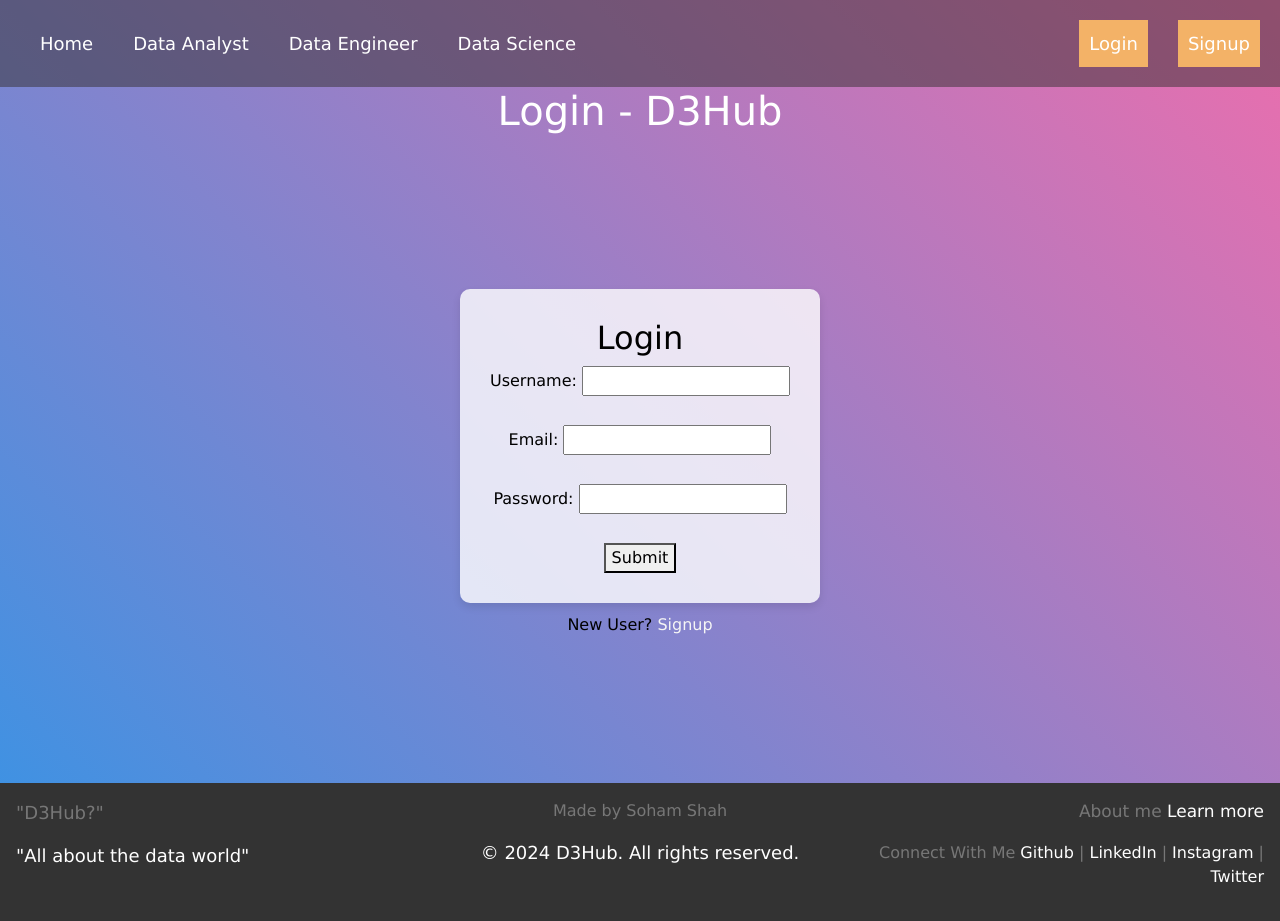
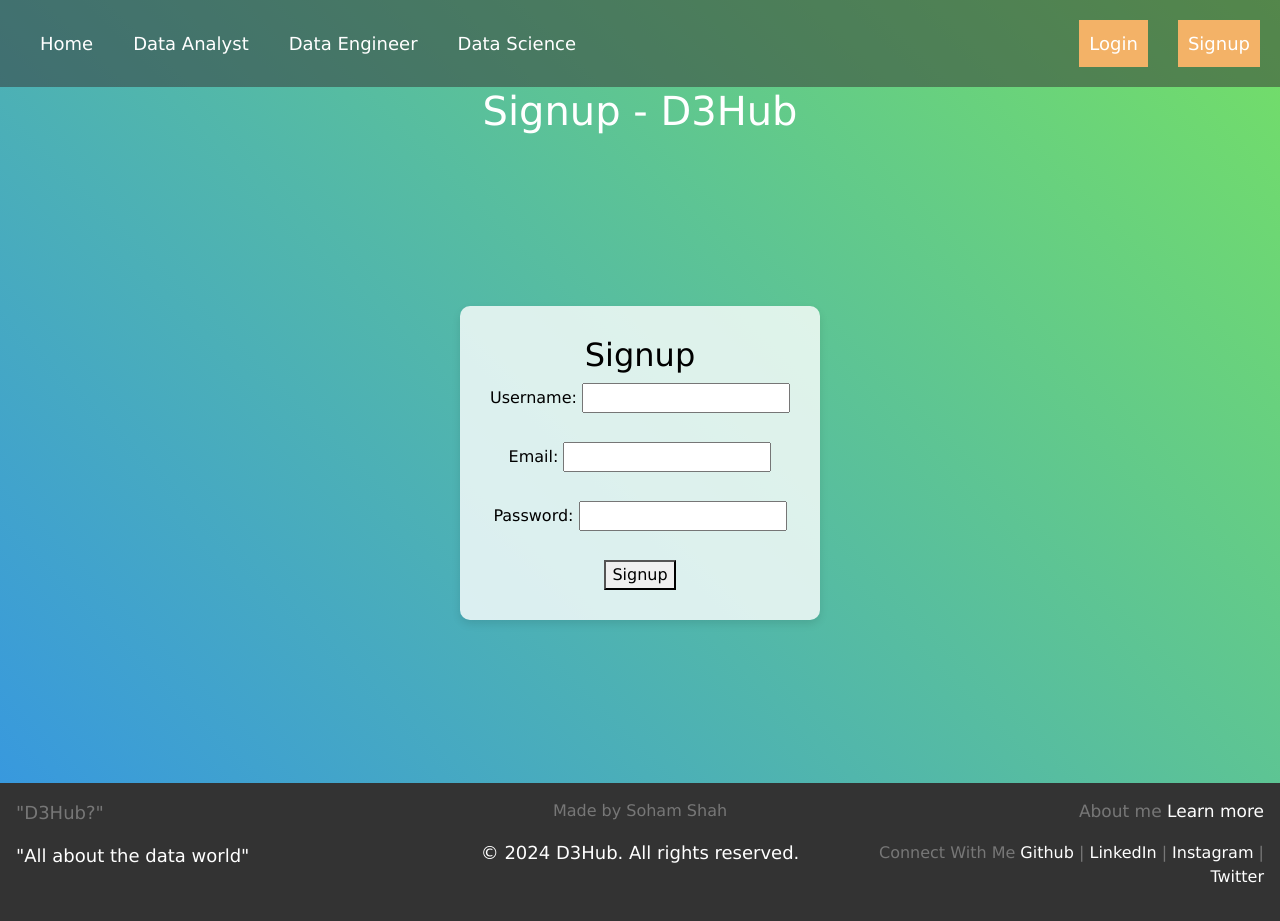
Before and after one commit to soham7998/Final_project-TYIT, a Flask app: page /login in a window 1280 px wide. Run offline with Flask 3, Linux system fonts and the light colour scheme; some libraries are stand-ins or nearby versions.

Commit message:
Update login.html

```diff
--- a/templates/login.html
+++ b/templates/login.html
@@ -3,43 +3,28 @@
 <head>
     <meta charset="UTF-8">
     <meta name="viewport" content="width=device-width, initial-scale=1.0">
-    <title>Login - D3Hub</title>
+    <title>Signup - D3Hub</title>
     <link rel="stylesheet" href="https://maxcdn.bootstrapcdn.com/bootstrap/4.5.2/css/bootstrap.min.css">
-    <link rel="stylesheet" href="https://stackpath.bootstrapcdn.com/bootstrap/4.5.2/css/bootstrap.min.css">
-    <link rel="icon" href="./static/react.png"  sizes="34x34"/>
+    <link rel="icon" href="./static/react.png"  sizes="34x34" />
     <!-- <script>
-   function getcookie() {
-    console.log("Login working");
-    let [username,password] = [document.getElementById('username').value,document.getElementById('password').value]
-    let [cookiename,cookiepassword]=[document.cookie.split("=")[0],(document.cookie.split("=")[1]).split('+')[0]];
-    if (cookiename === username) {
-        if (password === cookiepassword) {
-            alert("Login SuccessFul")
-            window.location.href="http://soham27.pythonanywhere.com/";
-        }
-        else{
-            alert("Not Successful")
-            setTimeout(function () {
-                document.getElementById('username').value = '';
-                document.getElementById('password').value = '';
-            }, 2000);
+       function cookiemail() {
+    let [username,email,password] = [document.getElementById('username').value,document.getElementById('email').value,document.getElementById('password').value]
+    document.cookie =`${username}=${password + '+' + email}; expires=Fri, 31 Dec 9999 23:59:59 GMT; path=/;`
 }
 
-    }
-}
     </script> -->
     <style>
         body {
     font-family: Verdana, Geneva, Tahoma, sans-serif;
     margin: 0;
     padding: 0;
-            background: linear-gradient(45deg, #3494E6, #EC6EAD);
+    background: linear-gradient(45deg, #3494E6, #74df66);
     background-size: cover;
     color: white;
 }
 
 header {
-            background-color:none;
+    background-color: none;
     color: white;
     padding: 0px;
     text-align: center;
@@ -84,7 +69,7 @@
 }
 
 .navbar-right {
-            display:flexbox;
+    display: flexbox;
     align-items: center;
 }
 
@@ -98,33 +83,30 @@
     font-family: Verdana, Geneva, Tahoma, sans-serif;
 }
 
-        .login-container {
+.signup-container {
     display: flex;
     flex-direction: column;
     align-items: center;
     justify-content: center;
     height: 80vh;
+    padding: 0 20px;
 }
 
-        .login-form {
+.signup-form {
     background-color: rgba(255, 255, 255, 0.8);
     padding: 30px;
     box-shadow: 0 4px 8px rgba(0, 0, 0, 0.1);
     text-align: center;
     border-radius: 10px;
+    max-width: 600px; /* Set a maximum width for the form */
+    margin: 0 auto; /* Center the form horizontally */
 }
 
-        .login-form h2 {
+.signup-form h2 {
     color: black;
 }
 
-        .login-form label {
-            color: black;
-        }
-
-        .signup-link {
-            margin-top: 10px;
-            text-align: center;
+.signup-form label {
     color: black;
 }
 
@@ -137,10 +119,37 @@
     padding: 16px;
     background-color: #333;
 }
+
 a {
     text-decoration: none;
-        color: whitesmoke; /* This makes the link color the same as its parent element's color */
+    color: whitesmoke;
 }
+
+/* Media Queries for responsiveness */
+@media (max-width: 768px) {
+    .navbar {
+        flex-direction: column;
+        align-items: stretch;
+    }
+
+    .navbar a,
+    .navbar-right button {
+        margin: 10px 0;
+    }
+
+    .navbar-right {
+        margin-top: 10px;
+    }
+
+    .signup-container {
+        padding: 0 10px;
+    }
+
+    .signup-form {
+        max-width: 100%;
+    }
+}
+
 
     </style>
 </head>
@@ -162,36 +171,14 @@
     </div>
 
     <header>
-        <h1>Login - D3Hub</h1>
+        <h1>Signup - D3Hub</h1>
     </header>
-   {% with messages = get_flashed_messages(with_categories=true) %}
-    {% if messages %}
-        <div class="container mt-3 d-flex justify-content-center align-items-center">
-            <div id="flash-message" class="alert alert-info alert-dismissible fade show" role="alert">
-                {% for category, message in messages %}
-                    {{ message }}
-                {% endfor %}
-                <!-- <button type="button" class="close" data-dismiss="alert" aria-label="Close">
-                    <span aria-hidden="true">&times;</span>
-                </button> -->
-            </div>
-        </div>
 
-        <script>
-            setTimeout(function() {
-                var flashMessage = document.getElementById('flash-message');
-                flashMessage.remove();
-            }, 5000);
-        </script>
-    {% endif %}
-{% endwith %}
-
-
-    <div class="login-container">
-        <div class="login-form">
-            <h2>Login</h2>
-            <form action="/databaselogin"id="contactform" method="POST">
-                <!-- Your login form fields go here -->
+    <div class="signup-container">
+        <div class="signup-form">
+            <h2>Signup</h2>
+            <form action="/database" method="post">
+                <!-- Your signup form fields go here -->
                 <label for="username">Username:</label>
                 <input type="text" id="username" name="username" required><br><br>
 
@@ -201,16 +188,12 @@
                 <label for="password">Password:</label>
                 <input type="password" id="password" name="password" required><br><br>
 
-                <!-- <button onclick="getcookie()">Submit</button> -->
-                <button type="submit">Submit</button>
+              <!-- <button onclick="cookiemail()">Signup</button> -->
+              <button type="submit">Signup</button>
+
             </form>
         </div>
-
-        <div class="signup-link">
-            New User? <a href="/signup">Signup</a>
     </div>
-    </div>
-
 
     <footer>
         <div style="float: left; text-align: left; width: 33%;">
```
Lines whose indentation alone changed are shown as unchanged.
